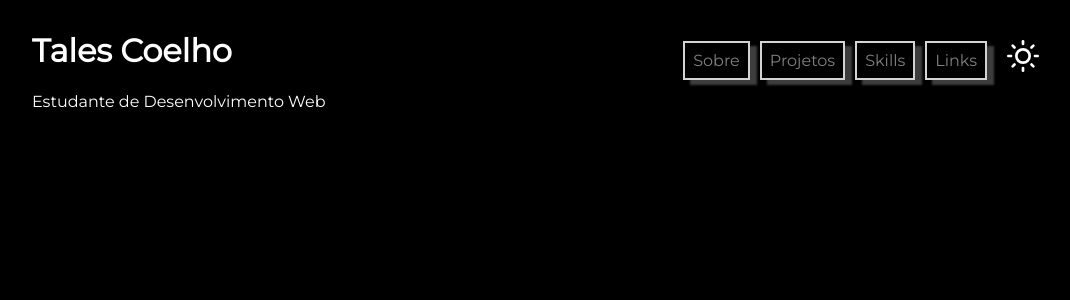
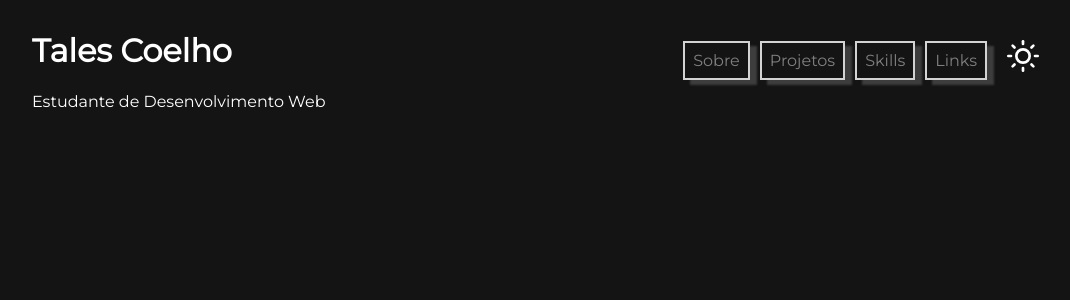
Before and after one commit to talescoelho/portfolio, a React (Create React App) app: page / in a window 1280 px wide. Shown: the top 300 px of the page, without its empty margins (138-1208 px from the left). Built offline with nearby package versions, Linux system fonts and the light colour scheme.

Commit message:
para portfolio no git

```diff
--- a/src/App.css
+++ b/src/App.css
@@ -9,8 +9,26 @@
 }
 
 .dark {
-  background-color: black;
+  background-color: white;
+  color: black;
+  transition: background-color 0.5s, color 0.5s;
+}
+
+.dark {
+  background-color: #141414;
   color: white;
+}
+
+.light {
+  background-color: #141414;
+  color: white;
+  transition: background-color 1s, color 1s;
+}
+
+.light {
+  background-color: #fafafa;
+  color: black;
+  color: inherit;
 }
 
 .mode {
--- a/src/App.js
+++ b/src/App.js
@@ -11,7 +11,7 @@ function handleClick(mode) {
   if (mode) {
     document.getElementById('root').parentNode.className = "dark";
   } else {
-    document.getElementById('root').parentNode.className = "";
+    document.getElementById('root').parentNode.className = "light";
   }
 }
 
```
